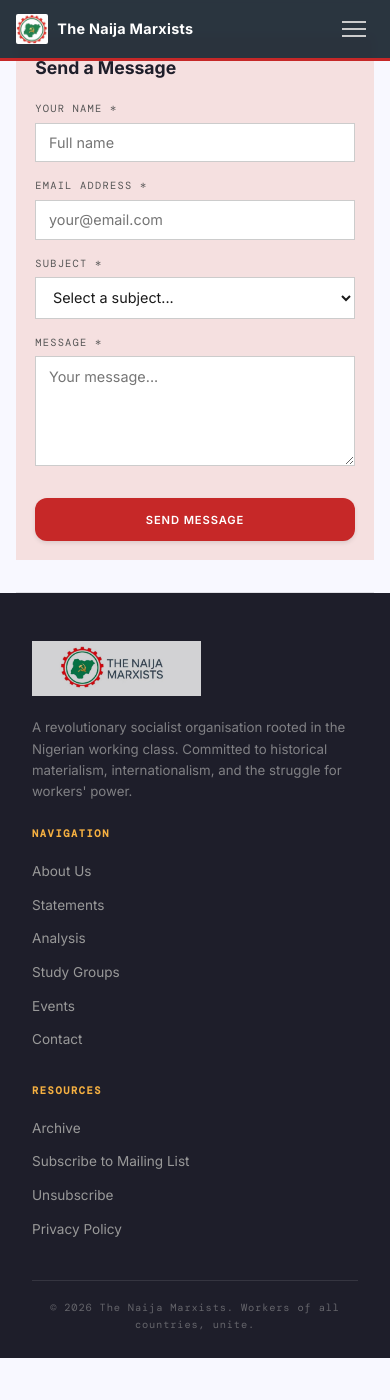
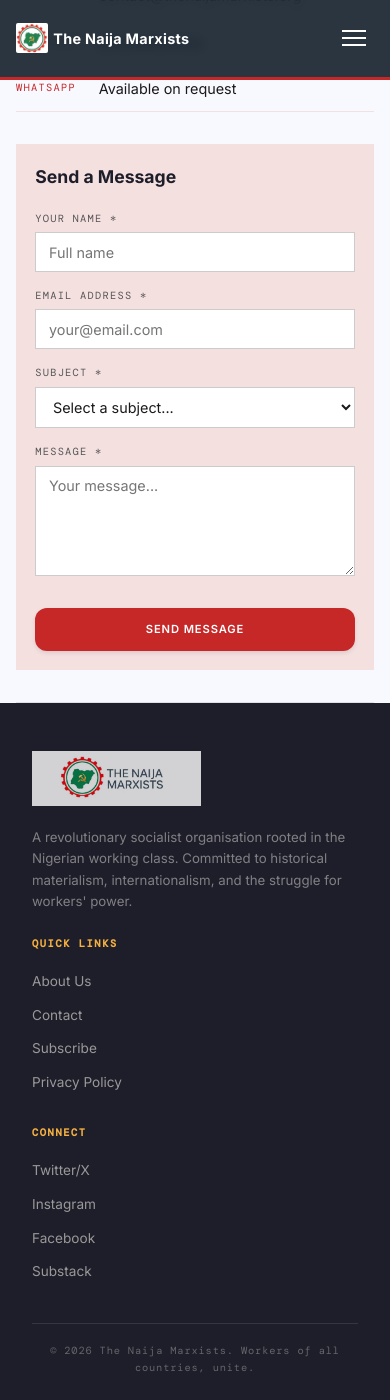
Before and after one commit to NaijaMarxistTech/website, a Jekyll site: the page built from index.html, in a window 390 px wide and 1400 px high, scrolled down 7465 px. Built offline with Jekyll 4.4.1, drawn with Linux system fonts in a browser that asks for light colours; a script that is not in the unit is left out; before the commit the page ends 8823 px from its top, so only the background shows below that; some of the changed text lies outside the part shown.

Commit message:
Added 'SUBSCRIBE' to footer and nav. Changed the footer contents

```diff
--- a/_includes/footer.html
+++ b/_includes/footer.html
@@ -7,24 +7,22 @@
     </div>
 
     <div class="footer-col">
-      <h4>Navigation</h4>
+      <h4>Quick Links</h4>
       <ul>
         <li><a href="/#about">About Us</a></li>
-        <li><a href="/#statements">Statements</a></li>
-        <li><a href="/#analysis">Analysis</a></li>
-        <li><a href="/#study-groups">Study Groups</a></li>
-        <li><a href="/#events">Events</a></li>
         <li><a href="/#contact">Contact</a></li>
+        <li><a href="/subscribe/">Subscribe</a></li>
+        <li><a href="/privacy/">Privacy Policy</a></li>
       </ul>
     </div>
 
     <div class="footer-col">
-      <h4>Resources</h4>
+      <h4>Connect</h4>
       <ul>
-        <li><a href="/archive/">Archive</a></li>
-        <li><a href="/subscribe/">Subscribe to Mailing List</a></li>
-        <li><a href="/unsubscribe/">Unsubscribe</a></li>
-        <li><a href="/privacy/">Privacy Policy</a></li>
+        <li><a href="https://twitter.com/ngnmarxists" target="_blank">Twitter/X</a></li>
+        <li><a href="https://instagram.com/ngnmarxists" target="_blank">Instagram</a></li>
+        <li><a href="https://facebook.com/ngnmarxists" target="_blank">Facebook</a></li>
+        <li><a href="https://ngnmarxists.substack.com/" target="_blank">Substack</a></li>
       </ul>
     </div>
   </div>
--- a/_includes/hero.html
+++ b/_includes/hero.html
@@ -18,4 +18,9 @@
       <a href="/signup/" class="btn btn-red">Join the Struggle!</a>
       <a href="{{ "/#statements" | relative_url }}" class="btn btn-gold">Read Our Statements</a>
     </div>
+
+    <!-- 👇 Add this -->
+  <p style="margin-top: 1rem; font-size: 0.85rem;">
+    <a href="/subscribe/" style="color: #fff; text-decoration: underline; opacity: 0.8;">Subscribe for updates →</a>
+  </p>
   </div>
--- a/_includes/nav.html
+++ b/_includes/nav.html
@@ -18,6 +18,7 @@
     <!-- Desktop menu -->
     <ul class="nav-menu-desktop">
       <li class="nav-join-btn"><a href="/signup/">Join the Struggle!</a></li>
+      <li class="nav-subscribe-btn"><a href="/subscribe/">Subscribe</a></li>  <!-- MOVED HERE -->
       <li><a href="/#about">About</a></li>
       <li><a href="/#statements">Statements</a></li>
       <li><a href="/#analysis">Analysis</a></li>
@@ -31,13 +32,11 @@
 
 <!-- Mobile overlay menu -->
 <div class="nav-menu-mobile">
-
-    <button class="nav-close-btn" aria-label="Close navigation">
-        ✕
-    </button>
+  <button class="nav-close-btn" aria-label="Close navigation">✕</button>
 
   <ul>
     <li class="nav-join-btn"><a href="/signup/">Join the Struggle!</a></li>
+    <li class="nav-subscribe-btn"><a href="/subscribe/">Subscribe</a></li>  <!-- MOVED HERE -->
     <li><a href="/#about">About</a></li>
     <li><a href="/#statements">Statements</a></li>
     <li><a href="/#analysis">Analysis</a></li>
--- a/css/layout.css
+++ b/css/layout.css
@@ -13,17 +13,22 @@
   text-transform: uppercase;
 } */
 
-/* ── HEADER ── */
+/* ── HEADER ──
+   margin-top uses --nav-height, which nav-height.js keeps in sync
+   with the fixed nav's REAL rendered height at all times (including
+   if wrapping ever makes the nav taller). The px fallback is only
+   used for the instant before JS runs on first paint. */
 header {
   background: var(--paper);
   border-bottom: 3px double var(--red);
-  padding: 1.8rem 2rem 1.2rem;
+  padding: 1.8rem clamp(1rem, 3vw, 4rem) 1.2rem;
   display: flex;
   align-items: center;
   gap: 2rem;
   width: 100%;
   max-width: 1100px;
   margin: 0 auto;
+  margin-top: var(--nav-height, 72px);
   box-sizing: border-box;
 }
 .logo-wrap img {
@@ -49,7 +54,11 @@ header {
   margin-top: 0.4rem;
 }
 
-/* ── NAV ── */
+/* ── NAV ──
+   min-height (not height) on both nav and nav-inner so the bar
+   is free to grow taller automatically if flex-wrap kicks in and
+   pushes the menu to a second line. Never force a fixed height
+   on a flex container that's allowed to wrap. */
 nav {
   background: var(--navy);
   position: fixed;
@@ -59,23 +68,10 @@ nav {
   width: 100%;
   z-index: 100;
   border-bottom: 3px solid var(--red);
-}
-
-/* ── NAV INNER WRAP ── */
-.nav-inner {
-  max-width: 1100px;
-  margin: 0 auto;
-  padding: 0 2rem;
-  display: flex;
-  align-items: center;
-  justify-content: space-between;
-  gap: 2rem; /* adds space between logo and nav */
-  position: relative;
-}
-
-/* ── NAV SCROLL STATE ── */
-nav {
+  min-height: 72px;
+  padding: 0.4rem 0;
   transition: background 0.3s ease, backdrop-filter 0.3s ease;
+  box-sizing: border-box;
 }
 nav.scrolled {
   background: rgba(24, 36, 47, 0.92);
@@ -83,64 +79,53 @@ nav.scrolled {
   -webkit-backdrop-filter: blur(8px);
 }
 
-/* ── DESKTOP MENU ── */
-.nav-menu-desktop {
+/* ── NAV INNER WRAP ──
+   IMPORTANT: this stays flex-wrap: nowrap. The brand and the menu
+   must always share one row — if the whole row were allowed to
+   wrap, the entire menu block can drop below the logo the moment
+   space gets tight, which is the "gets under the logo" bug. Any
+   wrapping safety-net belongs INSIDE .nav-menu-desktop only, so at
+   worst individual menu items wrap, never the whole block. */
+.nav-inner {
+  max-width: 1600px;
+  margin: 0 auto;
+  padding: 0.4rem clamp(1rem, 3vw, 4rem);  /* ← INCREASED PADDING */
   display: flex;
-  gap: 0.25rem;
-  margin: 0;
-  margin-left: auto;
-  padding: 0;
-  list-style: none;
+  flex-wrap: nowrap;
+  align-items: center;
+  justify-content: space-between;
+  gap: 0.5rem 1rem;
+  position: relative;
+  min-height: 64px;
+  width: 100%;
+  box-sizing: border-box;
 }
 
-.nav-menu-desktop li {
-  margin: 0;
-  display: flex;
-  align-items: stretch;
-}
-
-.nav-menu-desktop li a {
+/* Brand in navbar — font/logo size is fluid too, so the brand gives
+   a little room back to the menu on the narrowest desktop widths
+   (right above 1200px) instead of always claiming a fixed width. */
+.nav-brand a {
   display: flex;
   align-items: center;
-  padding: 1.2rem 0.9rem;
-  color: #ccc;
+  gap: clamp(0.35rem, 0.4vw, 0.6rem);
   text-decoration: none;
-  font-family: var(--mono);
-  font-size: 0.6rem;
-  letter-spacing: 0.12em;
-  text-transform: uppercase;
-  transition: color 0.2s, background 0.2s, border-color 0.2s;
-  border-bottom: 3px solid transparent;
-  border-radius: 4px 4px 0 0;
+  color: #fff;
+  font-family: var(--display);
+  font-weight: 700;
+  font-size: clamp(0.85rem, 0.6vw + 0.55rem, 1.1rem);
+  letter-spacing: 0.02em;
+  flex-shrink: 0;
+}
+.nav-logo {
+  height: clamp(28px, 1.2vw + 14px, 36px);
+  width: auto;
+  border-radius: 2px;
+}
+.nav-title {
   white-space: nowrap;
 }
 
-.nav-menu-desktop li a:hover,
-.nav-menu-desktop li a.active {
-  color: #fff;
-  background: rgba(198, 40, 40, 0.2);
-  border-bottom-color: var(--red);
-}
-
-/* "Join the Struggle!" - slightly more prominent */
-.nav-menu-desktop li:first-child a {
-  font-weight: 600;
-  color: var(--gold);
-}
-
-.nav-menu-desktop li:first-child a:hover,
-.nav-menu-desktop li:first-child a.active {
-  color: #fff;
-  background: rgba(198, 40, 40, 0.25);
-  border-bottom-color: var(--gold);
-}
-
-/* ── MOBILE OVERLAY MENU (hidden on desktop) ── */
-.nav-menu-mobile {
-  display: none; /* hidden on desktop */
-}
-
-/* ── HAMBURGER BUTTON (hidden on desktop) ── */
+/* ── HAMBURGER BUTTON (hidden above 1200px) ── */
 .nav-toggle {
   display: none;
   flex-direction: column;
@@ -149,14 +134,14 @@ nav.scrolled {
   background: none;
   border: none;
   cursor: pointer;
-  padding: 0.5rem;
+  padding: 0.8rem 0.5rem;
   z-index: 200;
 }
 .nav-toggle span {
   display: block;
   width: 24px;
   height: 2px;
-  background: #ccc;
+  background: #fff;
   transition: transform 0.3s, opacity 0.3s;
   transform-origin: center;
 }
@@ -170,25 +155,9 @@ nav.scrolled {
   transform: translateY(-7px) rotate(-45deg);
 }
 
-/* Brand in navbar */
-.nav-brand a {
-  display: flex;
-  align-items: center;
-  gap: 0.6rem;
-  text-decoration: none;
-  color: #fff;
-  font-family: var(--display);
-  font-weight: 700;
-  font-size: 1.1rem;
-  letter-spacing: 0.02em;
-}
-.nav-logo {
-  height: 36px;
-  width: auto;
-  border-radius: 2px;
-}
-.nav-title {
-  white-space: nowrap;
+/* ── MOBILE OVERLAY MENU ── */
+.nav-menu-mobile {
+  display: none;
 }
 
 /* ── HERO BAND ── */
@@ -334,37 +303,103 @@ footer {
 }
 
 /* ══════════════════════════════════
-   MOBILE — max 768px
+   DESKTOP — above 1200px
+   Single tier now: no more shrunken "laptop" version. Full-size
+   padding/font at all times; flex-wrap is only a safety net for
+   an unusually long menu, not the normal state.
 ══════════════════════════════════ */
-@media (max-width: 768px) {
+@media (min-width: 1201px) {
+  .nav-toggle {
+    display: none !important;
+  }
 
-  /* HEADER */
-  header {
-    flex-direction: column;
-    text-align: center;
-    padding: 1rem;
+  .nav-menu-desktop {
+    display: flex !important;
+    flex-wrap: wrap;
+    gap: 0.1rem;
+    margin: 0;
+    margin-left: auto;
+    padding: 0;
+    list-style: none;
+    justify-content: flex-end;
+    align-content: flex-start;
+    flex: 1 1 auto;
+    min-width: 0;
   }
-  .logo-wrap img { height: 70px; }
 
+  .nav-menu-desktop li {
+    margin: 0;
+    display: flex;
+    align-items: center;
+  }
+
+  .nav-menu-desktop li a {
+    display: flex;
+    align-items: center;
+    padding: clamp(0.35rem, 0.5vw, 0.8rem) clamp(0.3rem, 0.5vw, 0.9rem);
+    color: #fff;
+    text-decoration: none;
+    font-family: var(--mono);
+    font-size: clamp(0.58rem, 0.35vw + 0.42rem, 0.72rem);
+    font-weight: 700;
+    letter-spacing: clamp(0.02em, 0.25vw, 0.06em);
+    text-transform: uppercase;
+    transition: color 0.2s, background 0.2s, border-color 0.2s;
+    border-bottom: 3px solid transparent;
+    border-radius: 4px 4px 0 0;
+    white-space: nowrap;
+  }
+
+  .nav-menu-desktop li a:hover,
+  .nav-menu-desktop li a.active {
+    color: #fff;
+    background: rgba(198, 40, 40, 0.2);
+    border-bottom-color: var(--red);
+  }
+
+  /* "Join the Struggle!" — the ONLY non-white item */
+  .nav-menu-desktop li:first-child a {
+    font-weight: 700;
+    color: var(--gold);
+    padding-left: clamp(0.4rem, 0.6vw, 1rem);
+    padding-right: clamp(0.4rem, 0.6vw, 1rem);
+  }
+
+  .nav-menu-desktop li:first-child a:hover,
+  .nav-menu-desktop li:first-child a.active {
+    color: #fff;
+    background: rgba(198, 40, 40, 0.25);
+    border-bottom-color: var(--gold);
+  }
+
+  .nav-menu-mobile {
+    display: none !important;
+  }
+}
+
+/* ══════════════════════════════════
+   MOBILE / TABLET — 1200px and below (hamburger)
+══════════════════════════════════ */
+@media (max-width: 1200px) {
   /* ── NAV ── */
   .nav-inner {
-    padding: 0.5rem 1rem;
+    padding: 0.4rem 1rem;
     position: relative;
     gap: 0.5rem;
   }
+
   .nav-toggle {
-    display: flex;
-    padding: 0.8rem 0.5rem;   /* Increase top/bottom padding */
+    display: flex !important;
+    padding: 0.8rem 0.5rem;
   }
 
-  /* Hide desktop menu on mobile */
   .nav-menu-desktop {
     display: none !important;
   }
 
-  /* Show mobile overlay menu */
+  /* ── MOBILE OVERLAY MENU ── */
   .nav-menu-mobile {
-    display: flex;
+    display: flex !important;
     position: fixed;
     top: 0;
     left: 0;
@@ -383,7 +418,7 @@ footer {
     pointer-events: none;
     z-index: 150;
     border-top: 3px solid var(--red);
-    box-shadow: 0 10px 30px rgba(0,0,0,0.3);
+    box-shadow: 0 10px 30px rgba(0, 0, 0, 0.3);
     overflow-y: auto;
     margin: 0;
   }
@@ -404,16 +439,16 @@ footer {
   }
 
   .nav-menu-mobile li {
-    margin: 0.4rem 0;
+    margin: 0.6rem 0;
     width: 100%;
   }
 
   .nav-menu-mobile li a {
-    font-size: 0.95rem;
-    padding: 0.6rem 1rem;
+    font-size: 1.2rem;
+    font-weight: 700;
+    padding: 0.8rem 1rem;
     border-bottom: none;
-    font-weight: 500;
-    color: #ddd;
+    color: #fff;
     border-left: 3px solid transparent;
     transition: border 0.2s, color 0.2s, background 0.2s;
     width: 100%;
@@ -430,8 +465,17 @@ footer {
     background: rgba(198, 40, 40, 0.1);
   }
 
+  /* "Join the Struggle!" — the ONLY non-white item, mobile menu too */
+  .nav-menu-mobile li:first-child a {
+    color: var(--gold);
+  }
+
+  .nav-menu-mobile li:first-child a:hover,
+  .nav-menu-mobile li:first-child a.active {
+    color: #fff;
+  }
+
   /* ── MOBILE CLOSE BUTTON ── */
-  /* ── CLOSE BUTTON ── */
   .nav-menu-mobile .nav-close-btn {
     position: absolute;
     top: 1.2rem;
@@ -458,14 +502,14 @@ footer {
     transform: rotate(90deg) scale(0.9);
   }
 
-  /* All links identical — no special "Join" styling */
-
   .nav-brand a {
     font-size: 0.9rem;
   }
+
   .nav-logo {
     height: 30px;
   }
+
   .nav-title {
     font-size: 0.9rem;
   }
@@ -475,25 +519,39 @@ footer {
     overflow: hidden;
   }
 
-  /* TICKER */
+  /* ── HEADER ── */
+  header {
+    flex-direction: column;
+    text-align: center;
+    padding: 1rem;
+  }
+
+  .logo-wrap img {
+    height: 70px;
+  }
+
+  /* ── TICKER ── */
   .ticker-wrap {
     overflow: hidden;
     max-width: 100%;
     width: 100%;
   }
+
   .ticker {
     flex-wrap: nowrap;
     width: max-content;
   }
+
   .ticker span {
     flex-shrink: 0;
   }
 
-  /* FOOTER */
+  /* ── FOOTER ── */
   .footer-inner {
     grid-template-columns: 1fr;
     gap: 2rem;
   }
+
   .footer-bottom {
     flex-direction: column;
     text-align: center;
```
Lines whose indentation alone changed are shown as unchanged.
